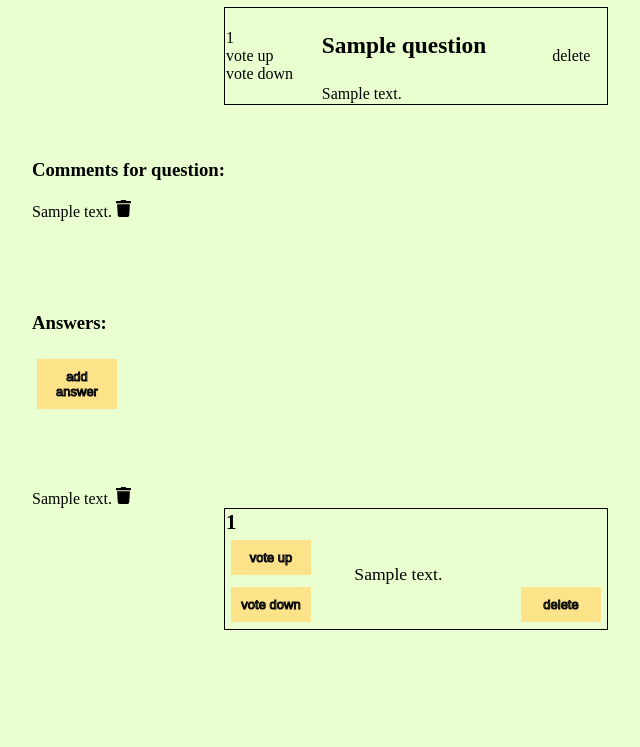
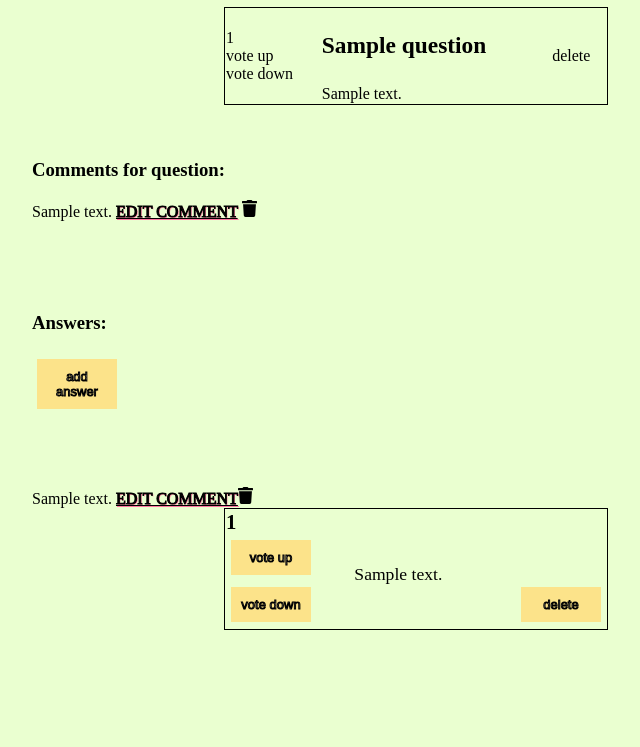
Before and after one commit to lukrydz/stackovrflw-clone-flask, a Flask app: template templates/question.html in a window 1280 px wide. Shown: the part 147-894 px from the top of the page, without its empty margins (224-864 px from the left). Run offline with Flask 2, Linux system fonts and the light colour scheme; the template is opened without the code that fills it: most values are stand-ins (such as "Sample title", 1, 10 or a date in 2020).

Commit message:
Implemented editing comments and incrementing edited counter.

```diff
--- a/data_handler.py
+++ b/data_handler.py
@@ -168,3 +168,25 @@ def delete_comment(cursor, comment_id):
     cursor.execute(query, {'id': comment_id})
 
     return True
+
+@connection.connection_handler
+def get_comment_by_id(cursor, comment_id):
+    query = """
+            SELECT * FROM comment
+            WHERE comment.id=%(comment_id)s
+    """
+    cursor.execute(query, {'comment_id': comment_id})
+
+    return cursor.fetchone()
+
+
+@connection.connection_handler
+def edit_comment(cursor, comment_id, message):
+    query = """
+            UPDATE comment
+            SET message=%(message)s, edited_count=COALESCE(edited_count, 0) + 1
+            WHERE id=%(comment_id)s
+    """
+    cursor.execute(query, {'message': message, 'comment_id': comment_id})
+
+    return True
--- a/server.py
+++ b/server.py
@@ -192,6 +192,26 @@ def comment_answer(answer_id):
         return render_template('comment_answer.html', answer_data=answer_data)
 
 
+@app.route('/comment/<comment_id>/edit', methods=['GET', 'POST'])
+def edit_comment(comment_id):
+
+    comment_data = data_handler.get_comment_by_id(comment_id)
+    if comment_data['question_id']:
+        referrer_question = comment_data['question_id']
+    else:
+        referrer_question = data_handler.get_answer_by_id(id=comment_data['answer_id'])['question_id']
+
+    if request.method == 'POST':
+
+        message = request.form['message']
+
+        data_handler.edit_comment(comment_id=comment_id, message=message)
+
+        return redirect(url_for('question', question_id=referrer_question))
+
+    return render_template('edit_comment.html', comment_data=comment_data)
+
+
 @app.route('/comments/<comment_id>/delete', methods=['GET'])
 def delete_comment(comment_id):
 
@@ -199,9 +219,6 @@ def delete_comment(comment_id):
 
     return redirect(request.referrer)
 
-    """
-There is a recycle bin icon next to the comment
-Clicking the icon asks the user to confirm the deletion"""
 
 if __name__ == "__main__":
     app.run(debug=True)
--- a/templates/question.html
+++ b/templates/question.html
@@ -25,6 +25,7 @@
     <h3>Comments for question:</h3>
     {% for comment in comments_for_question %}
     {{ comment }}
+        <a href="{{ url_for('edit_comment', comment_id=comment['id']) }}">EDIT COMMENT</a>
         <a href="{{ url_for('delete_comment', comment_id=comment['id'])  }}" onclick="return confirm('Are you sure?')"><img src="{{ url_for('static', filename="trash-solid.svg") }}" style="width: 15px" /></a>
         <br />
     {% endfor %}
@@ -69,6 +70,7 @@
         {% for comment in comment_for_answers[answer['id']] %}
 
             {{ comment }}
+            <a href="{{ url_for('edit_comment', comment_id=comment['id']) }}">EDIT COMMENT</a>
             <a href="{{ url_for('delete_comment', comment_id=comment['id'])  }}" onclick="return confirm('Are you sure?')"><img src="{{ url_for('static', filename="trash-solid.svg") }}" style="width: 15px" /></a>
             <br />
 
```
Also changed, not shown: templates/edit_comment.html (added, +17 -0 lines).
